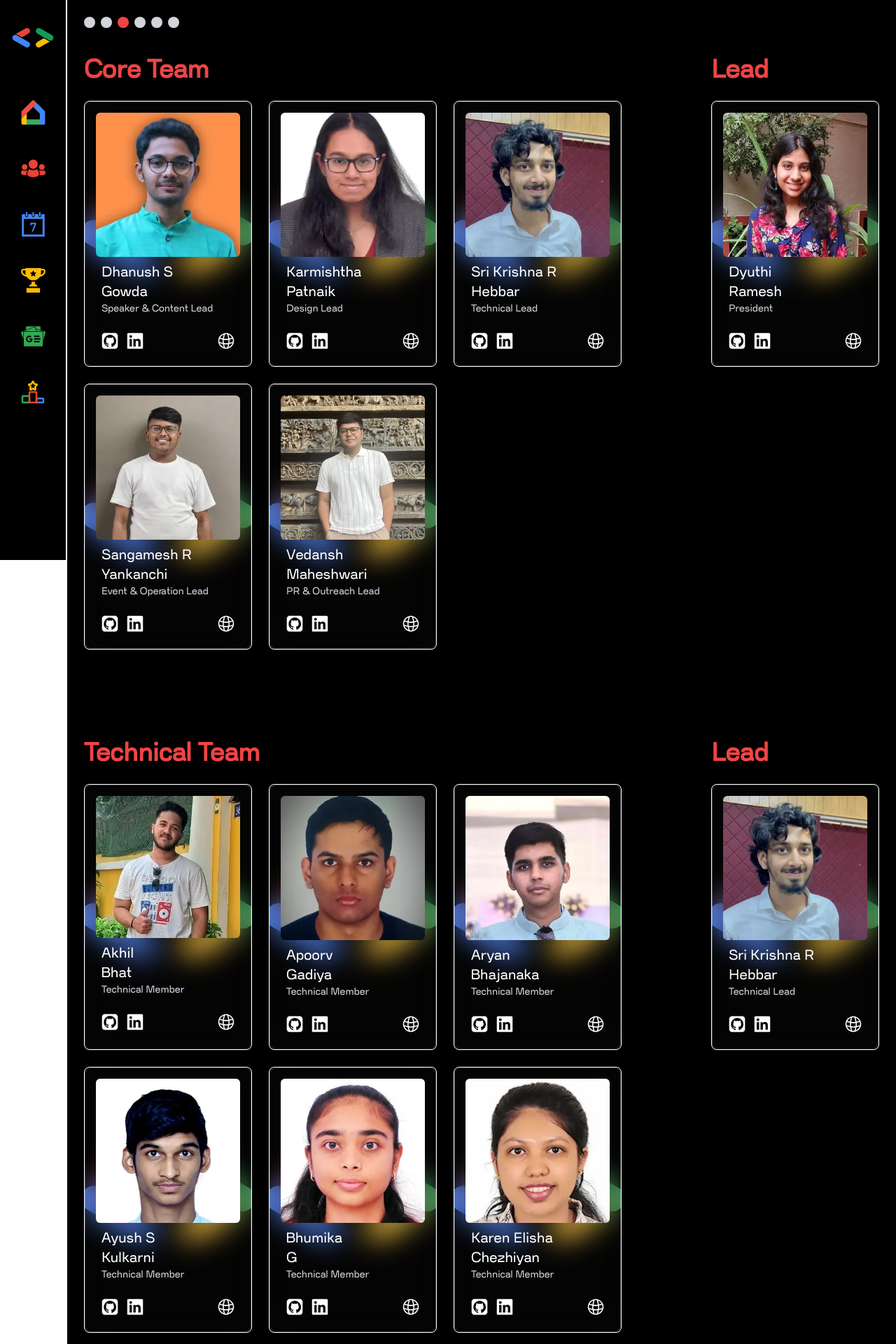
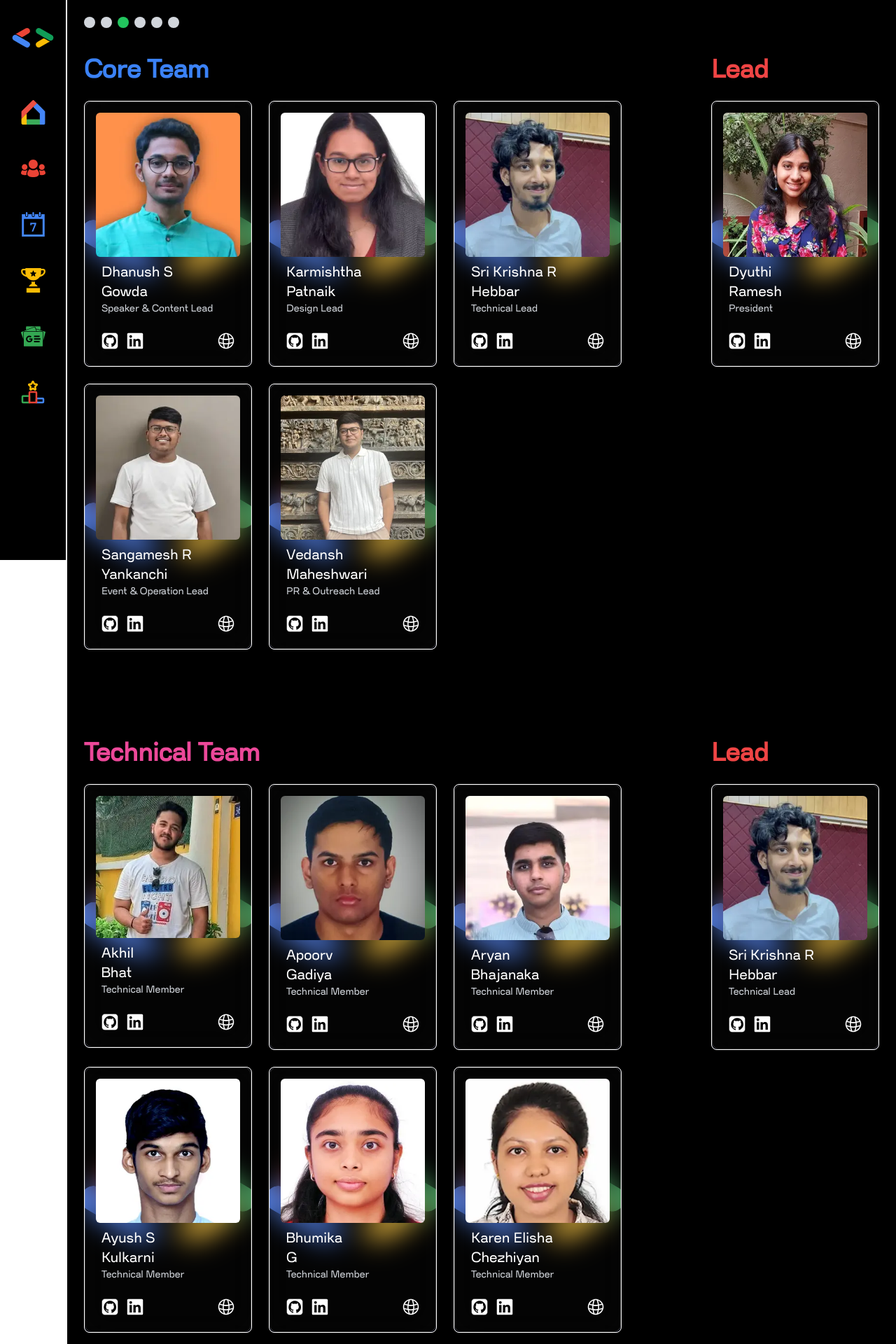
Before and after one commit to GDG-On-Campus-RVU/GDG-Website, a React (Vite) app: page / in a window 1280 px wide. Shown: the top 1920 px of the page at 70% size. Built offline with nearby package versions, Linux system fonts and the light colour scheme.

Commit message:
Added colors and fade animation

```diff
--- a/src/Components/TeamPage/TeamPage.jsx
+++ b/src/Components/TeamPage/TeamPage.jsx
@@ -1,4 +1,5 @@
 import React, { useState, useEffect } from "react";
+import { motion } from "framer-motion";
 import UserProfileCard from "../UserProfileCard/UserProfileCard";
 import TemplatePage from "../TemplatePage/TemplatePage";
 
@@ -47,23 +48,46 @@ function TeamPage() {
         return <div>Loading team data...</div>;
     }
 
+    const teamTextColors = [
+        "text-blue-500",
+        "text-pink-500",
+        "text-green-500",
+        "text-yellow-500",
+        "text-purple-500",
+        "text-orange-500",
+    ];
+    const teamColors = [
+        "bg-blue-500",
+        "bg-pink-500",
+        "bg-green-500",
+        "bg-yellow-500",
+        "bg-purple-500",
+        "bg-orange-500",
+    ];
+
     return (
         <>
             <TemplatePage>
                 <div className="fixed top-0 z-50 bg-black w-full flex gap-2 px-4 py-4 mb-6">
                     {Object.keys(teamsData).map((teamName, index) => (
-                        <a key={index} href={`#${teamName}`} className={`w-4 h-4 rounded-full ${activeTeam === teamName ? 'bg-red-500' : 'bg-gray-300'}`}/>
+                        <a key={index} href={`#${teamName}`} className={`w-4 h-4 rounded-full ${activeTeam === teamName ? `${teamColors[index]}` : 'bg-gray-300'}`}/>
                     ))}
                 </div>
-                {Object.entries(teamsData).map(([teamName, members]) => (
+                {Object.entries(teamsData).map(([teamName, members], index) => (
                     <div key={teamName} id={teamName} className="w-full h-auto flex flex-wrap bg-black">
                         <div className="w-full flex bg-black text-white p-4 gap-4 mt-14">
                             <section className="flex-1 flex-wrap mb-4">
-                                <h2 className="text-4xl font-bold text-red-500 mb-4">{teamName}</h2>
+                                <h2 className={`text-4xl font-bold ${teamTextColors[index]} mb-4`}>{teamName}</h2>
                                 <div className="flex flex-wrap flex-col sm:flex-row sm:flex-wrap lg:flex-nowrap gap-4">
                                     {members.slice(1).map((member, index) => (
+                                        <motion.div
+                                            key={index}
+                                            initial={{ opacity: 0, y: 20 }}
+                                            whileInView={{ opacity: 1, y: 0 }}
+                                            viewport={{ once: true, amount: 0.1 }}
+                                            transition={{ duration: 0.6, ease: "easeOut" }}
+                                        >
                                             <UserProfileCard
-                                            key={index}
                                                 name={member.name}
                                                 surname={member.surname}
                                                 title={member.title}
@@ -72,6 +96,7 @@ function TeamPage() {
                                                 linkedin={member.links.linkedin}
                                                 website={member.links.portfolio}
                                             />
+                                        </motion.div>
                                     ))}
                                 </div>
                             </section>
@@ -79,6 +104,12 @@ function TeamPage() {
                                 <h2 className="text-4xl font-bold text-red-500 mb-4">Lead</h2>
                                 <div className="flex justify-center">
                                     <div className="w-full">
+                                        <motion.div
+                                            initial={{ opacity: 0, y: 20 }}
+                                            whileInView={{ opacity: 1, y: 0 }}
+                                            viewport={{ once: true, amount: 0.1 }}
+                                            transition={{ duration: 0.6, ease: "easeOut" }}
+                                        >
                                             <UserProfileCard
                                                 name={members[0].name}
                                                 surname={members[0].surname}
@@ -88,6 +119,7 @@ function TeamPage() {
                                                 linkedin={members[0].links.linkedin}
                                                 website={members[0].links.portfolio}
                                             />
+                                        </motion.div>
                                     </div>
                                 </div>
                             </section>
```
Also changed, not shown: src/Images/2025/Vishal.webp. Lines whose indentation alone changed are shown as unchanged.
